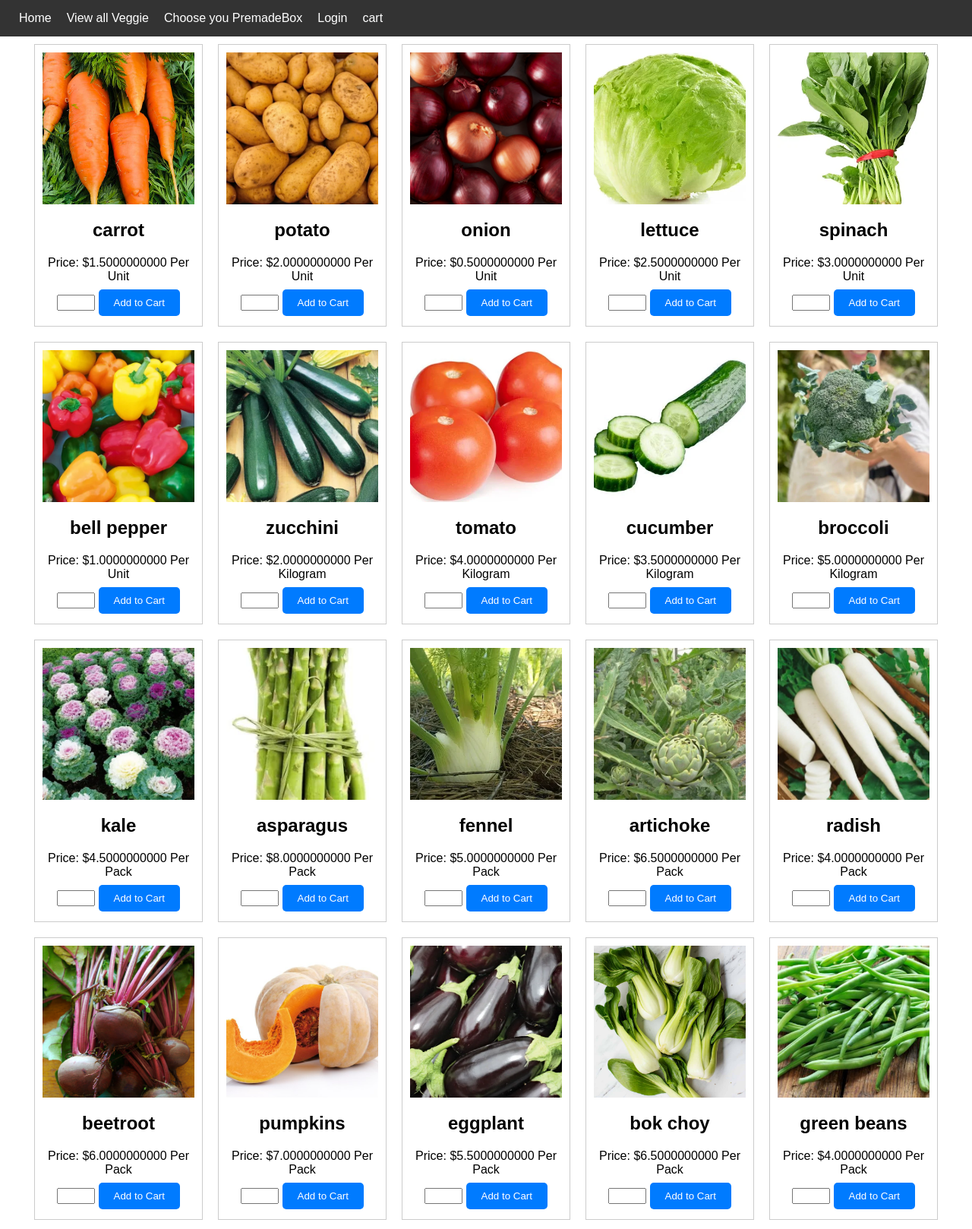
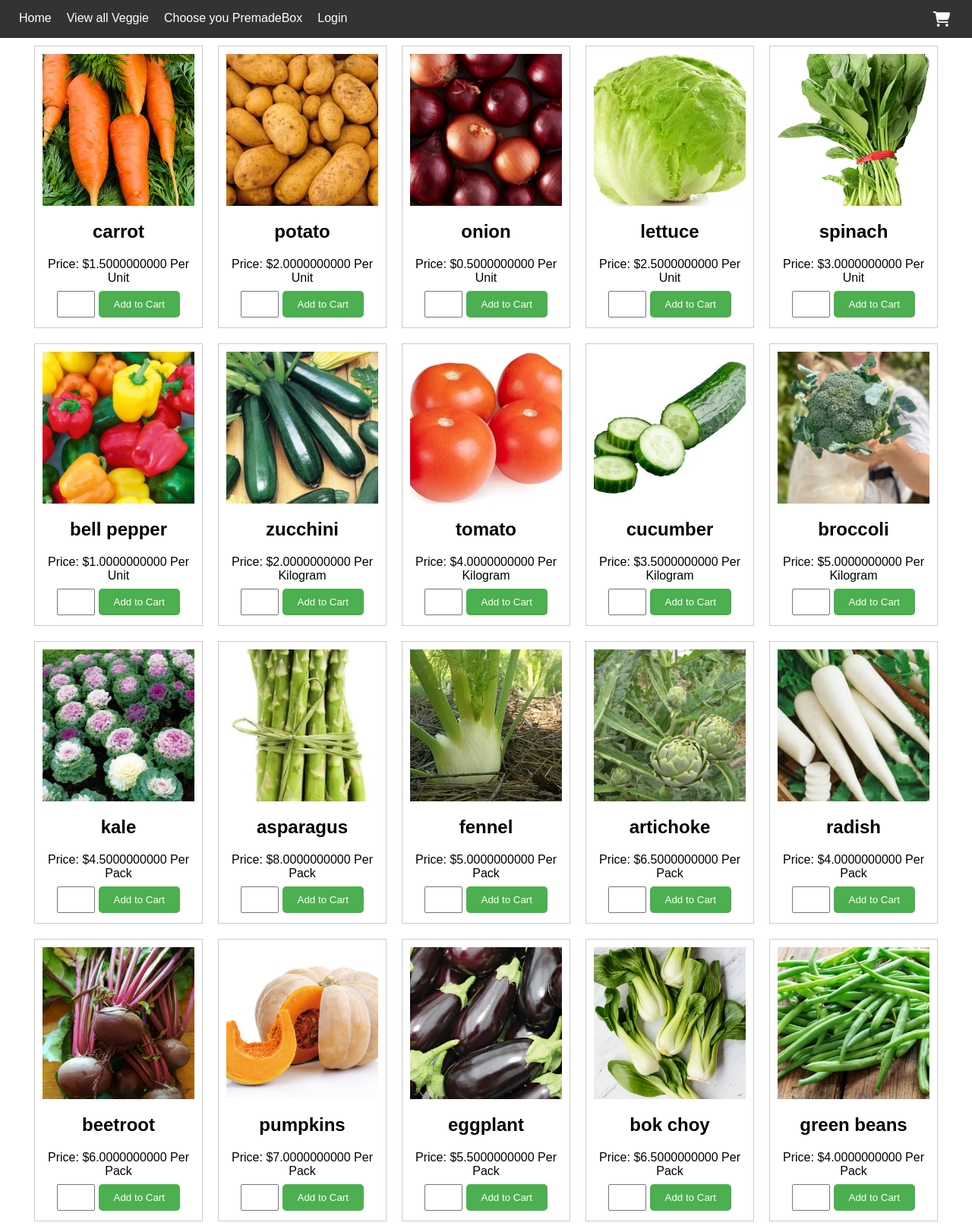
Before and after one commit to lcu-haoboli/642-final, a Flask app: page /veggie/ in a window 1280 px wide. Shown: the whole page at 76% size. Run offline with Flask 3, Linux system fonts and the light colour scheme; parts of the project's set-up code (start-up, migrations or seed data) failed here and were passed over.

Commit message:
update nav bar

```diff
--- a/static/styles/navbar.css
+++ b/static/styles/navbar.css
@@ -1,5 +1,6 @@
 
 .nav-bar {
+    width: 100%;
 	font-family: Arial, sans-serif;
     display: flex;
     justify-content: space-between;
@@ -10,6 +11,7 @@
 }
 
 .nav-bar ul {
+    width: 100%;
     list-style: none;
     margin: 0;
     padding: 0;
@@ -24,3 +26,8 @@
     text-decoration: none;
     color: #fff;
 }
+
+ul li:last-child {
+    margin-right: 40px;
+    margin-left: auto;
+  }
--- a/static/styles/veggie.css
+++ b/static/styles/veggie.css
@@ -7,6 +7,7 @@ body {
 
 .quantity-input {
     width: 50px;
+    height: 35px;
     text-align: center;
 }
 
@@ -32,7 +33,7 @@ body {
 }
 
 .add-to-cart-btn {
-    background-color: #007bff;
+    background-color: #4CAF50;
     color: #fff;
     border: none;
     padding: 10px 20px;
--- a/templates/navbar.html
+++ b/templates/navbar.html
@@ -29,8 +29,14 @@
         <a href="{{ url_for('staff.dashboard') }}">DashBoard</a>
     </li>
 	{% endif %}
-    <li>
-      <a href="{{ url_for('cart.cart') }}"> cart </a>
+  <li>
+    <div style="width: 30px; height: 20px; color: white;">
+      <a href="{{ url_for('cart.cart') }}">
+        <svg xmlns="http://www.w3.org/2000/svg" viewBox="0 0 576 512" style="width: 30px; height: 20px; color: white;">
+          <path fill="#fff" d="M0 24C0 10.7 10.7 0 24 0L69.5 0c22 0 41.5 12.8 50.6 32l411 0c26.3 0 45.5 25 38.6 50.4l-41 152.3c-8.5 31.4-37 53.3-69.5 53.3l-288.5 0 5.4 28.5c2.2 11.3 12.1 19.5 23.6 19.5L488 336c13.3 0 24 10.7 24 24s-10.7 24-24 24l-288.3 0c-34.6 0-64.3-24.6-70.7-58.5L77.4 54.5c-.7-3.8-4-6.5-7.9-6.5L24 48C10.7 48 0 37.3 0 24zM128 464a48 48 0 1 1 96 0 48 48 0 1 1 -96 0zm336-48a48 48 0 1 1 0 96 48 48 0 1 1 0-96z"/>
+        </svg>
+         </a>
+        </div>
     </li>
   </ul>
 </div>
```
